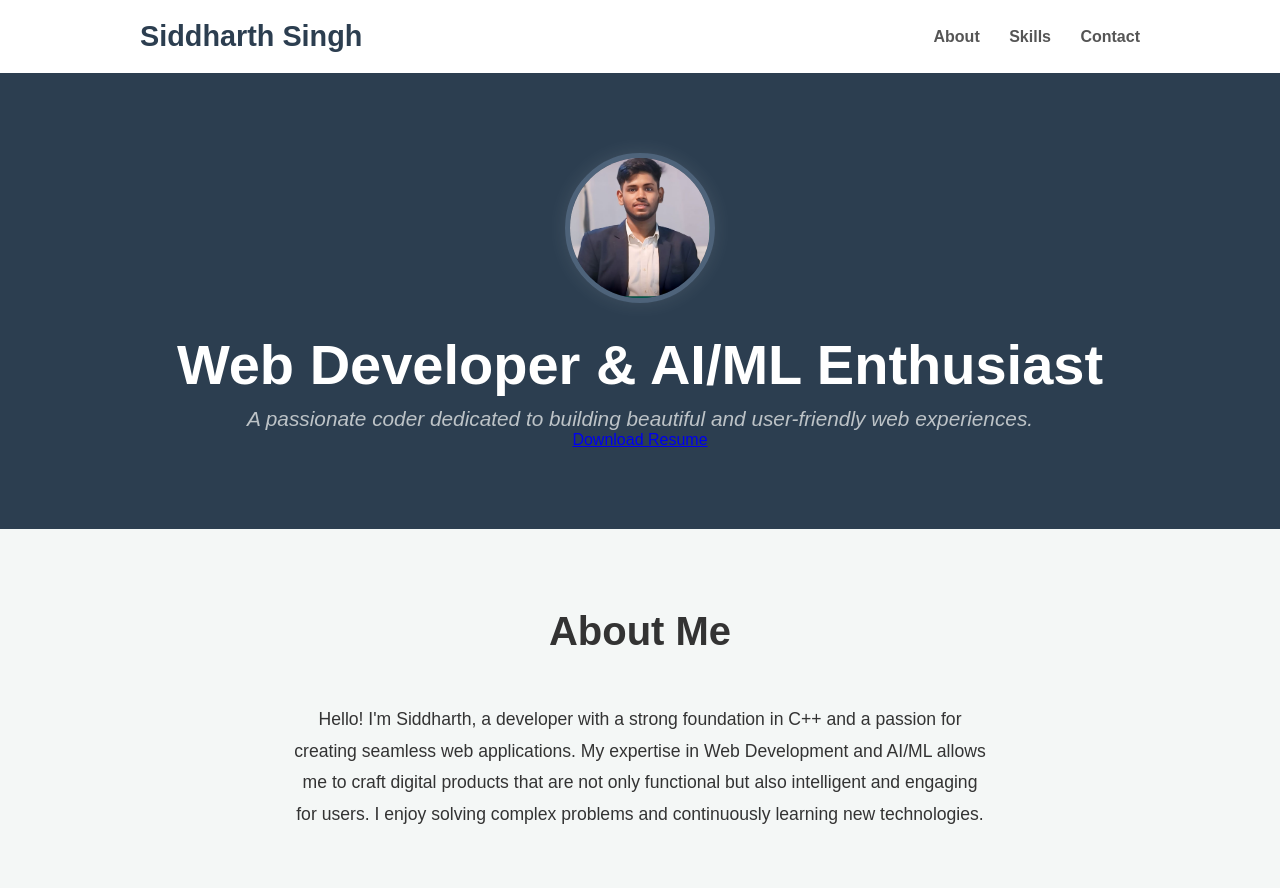
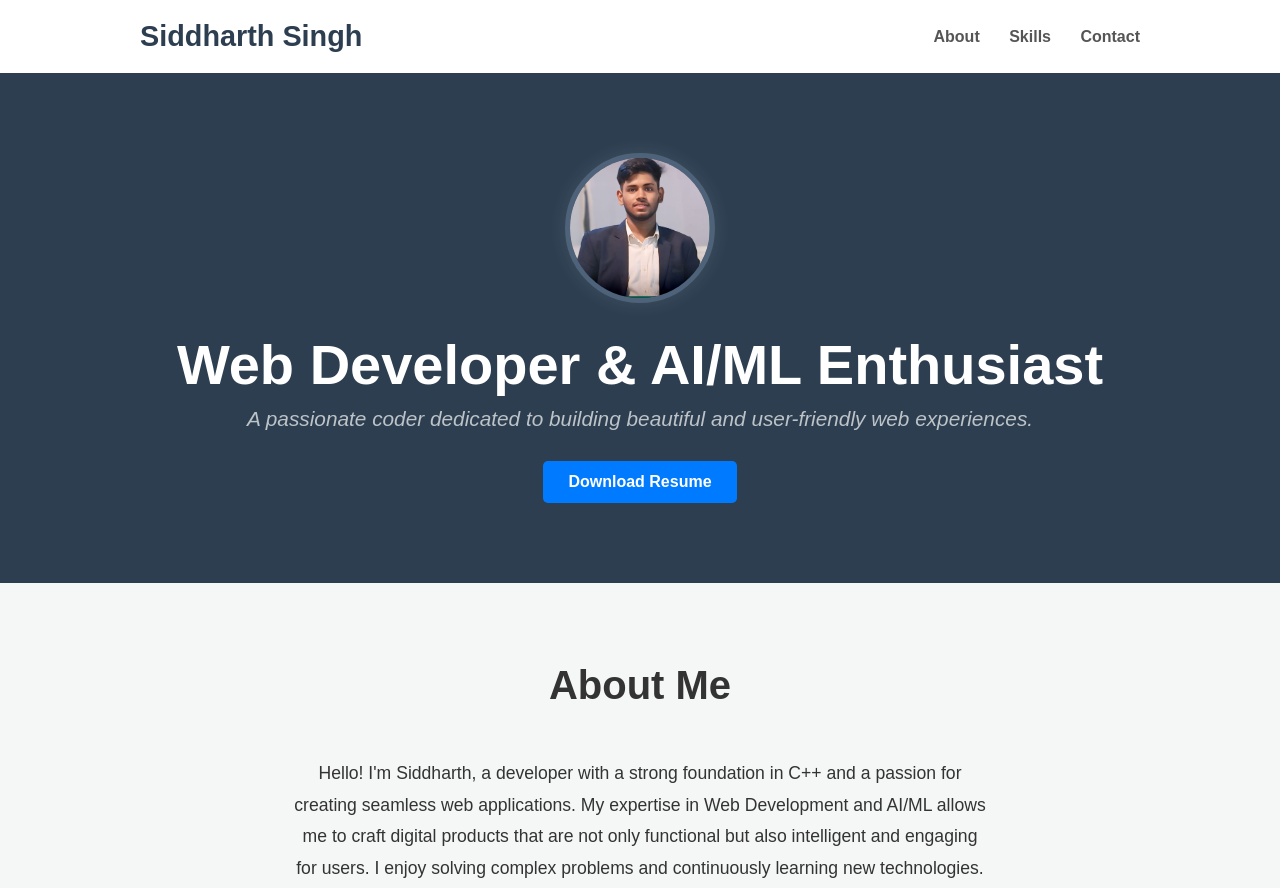
Before and after one commit to siddharth180906/CodSoft, a plain HTML site: page portfolio/index.html in a window 1280 px wide. Shown: the top 888 px of the page. Drawn offline with Linux system fonts and the light colour scheme.

Commit message:
Update style.css

```diff
--- a/portfolio/style.css
+++ b/portfolio/style.css
@@ -39,6 +39,20 @@
             text-decoration: none;
             color: #555;
             font-weight: 600;
+        }
+.resume-button {
+            display: inline-block;
+            margin-top: 30px;
+            padding: 12px 25px;
+            background-color: #007bff;
+            color: white;
+            text-decoration: none;
+            border-radius: 5px;
+            font-weight: bold;
+            transition: background-color 0.3s;
+        }
+        .resume-button:hover {
+            background-color: #0056b3;
         }
 
         .hero {
```
